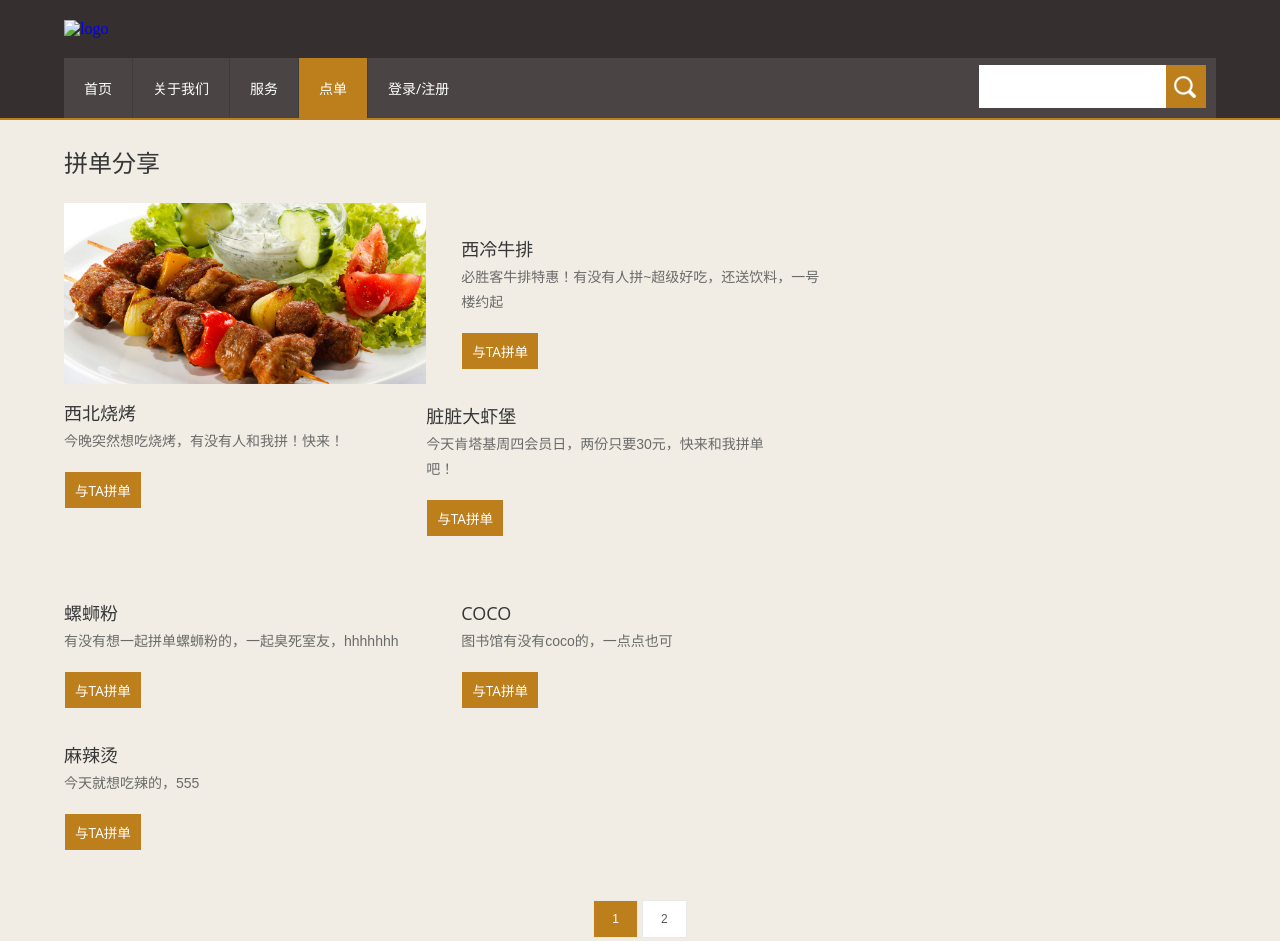
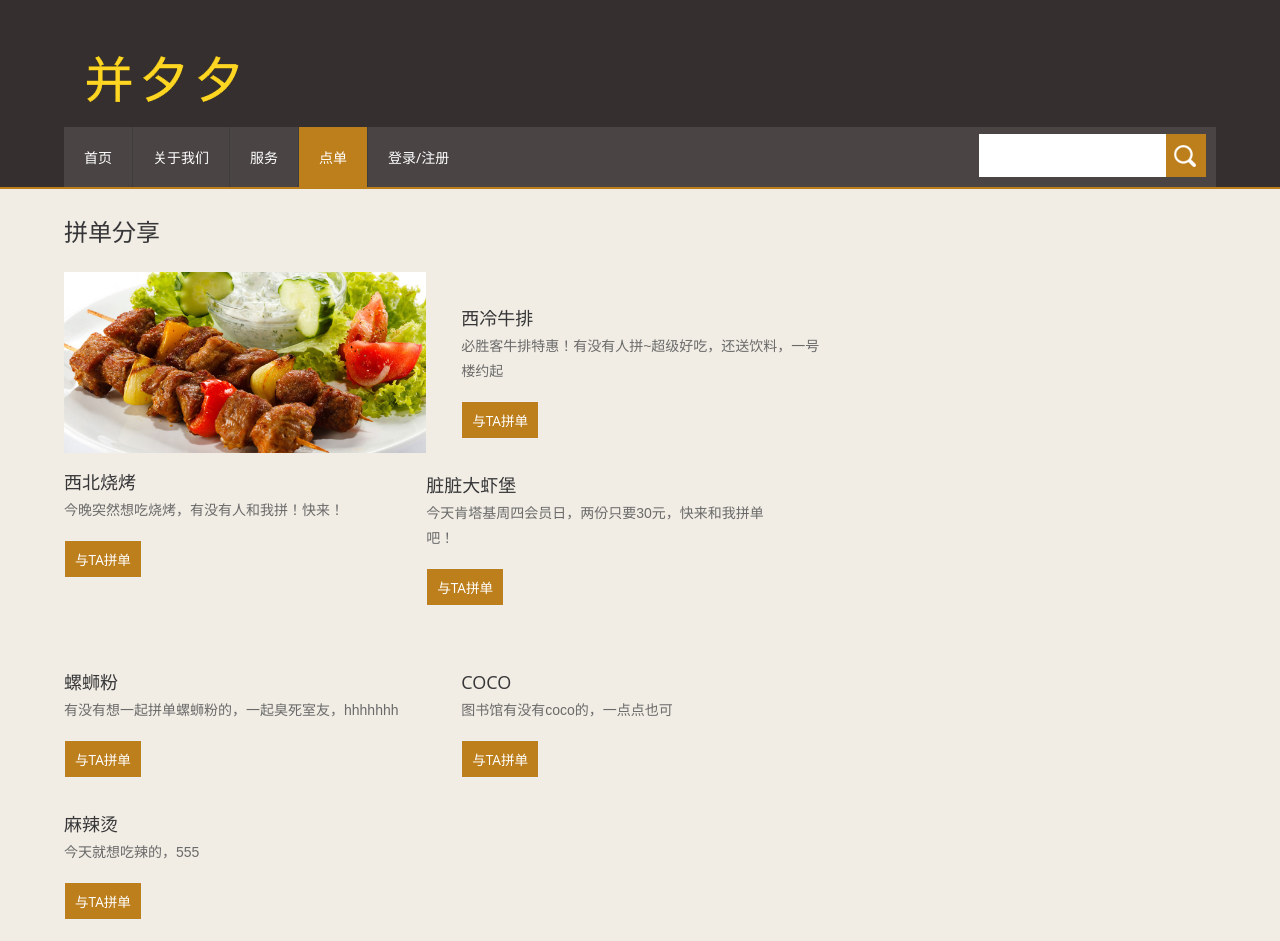
Before and after one commit to ayar0527/bxx, a plain HTML site: page chahua3425/gallery.html in a window 1280 px wide. Shown: the top 941 px of the page. Drawn offline with Linux system fonts and the light colour scheme.

Commit message:
Add files via upload

```diff
--- a/chahua3425/gallery.html
+++ b/chahua3425/gallery.html
@@ -10,13 +10,13 @@
 	<!----start-header----->
 	 <div class="header">
 	     <div class="wrap">
-			<div class="top-header">
-				<div class="logo">
-					<a href="images/未标题-1.jpg"><img src="file:///D|/新建站点/未标题-1.jpg" title="logo" /></a>
-				</div>
+<div class="top-header">
+		<div class="logo">
+					<a href="images/未标题-1.jpg"></a>
+		</div>
 				<div class="clear"> </div>
 			</div>
-			<!---start-top-nav---->
+			<img src="images/未标题-1.jpg" alt=""/>			<!---start-top-nav---->
 			<div class="top-nav">
 				<div class="top-nav-left">
 					<ul>
```
Also changed, not shown: chahua3425/about.html (+1 -1 lines), chahua3425/contact.html (+1 -1 lines), chahua3425/services.html (+1 -1 lines).
